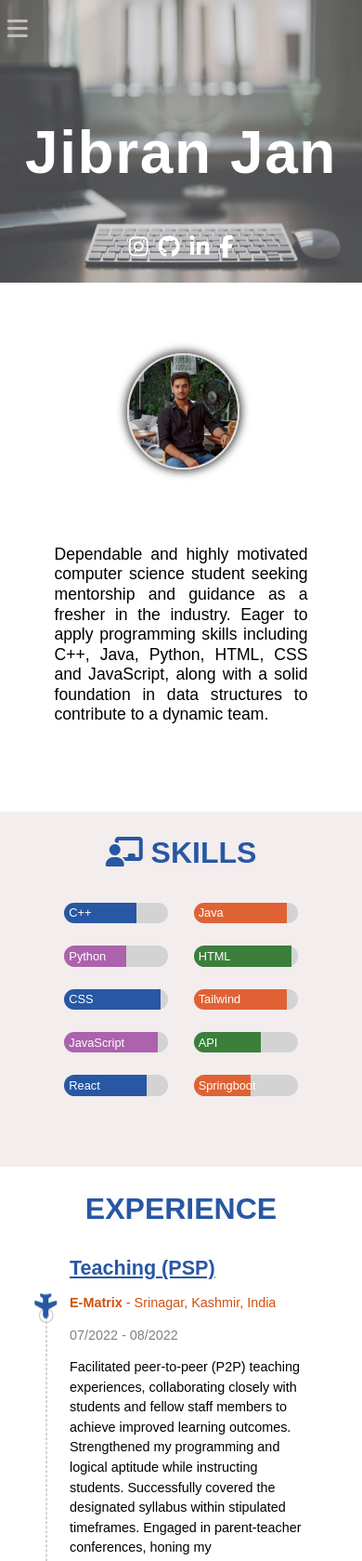
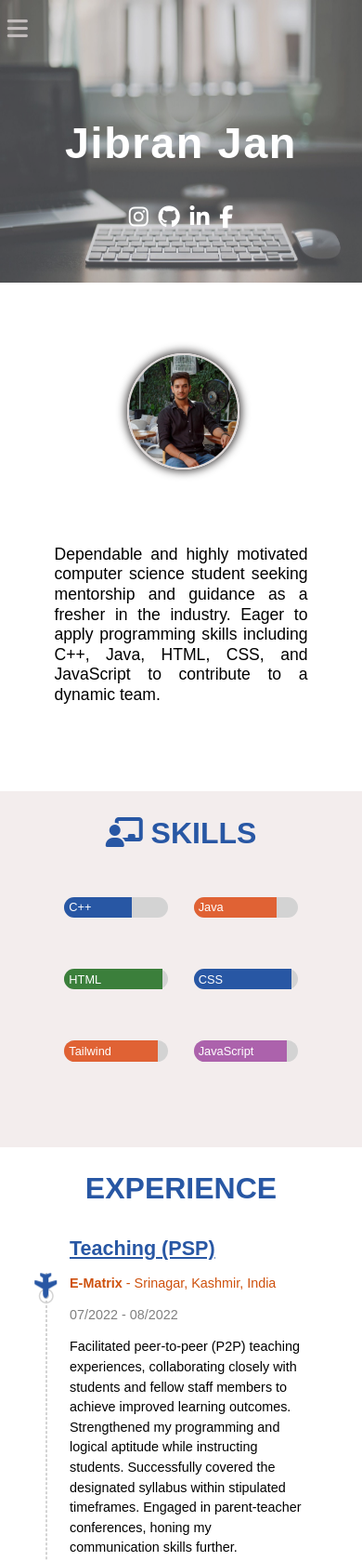
Before and after one commit to jibranjan/Portfolio, a plain HTML site: page index.html in a window 390 px wide. Shown: the top 1679 px of the page at 93% size. Drawn offline with Linux system fonts and the light colour scheme.

Commit message:
resume updated

```diff
--- a/index.html
+++ b/index.html
@@ -26,7 +26,7 @@
             </ul>
         </nav>
         <div class="mid_header">
-            <h1>Jibran Jan</h1>
+            <h1 class="myName">Jibran Jan</h1>
             <ul type="none" class="nav_ul2">
                 <li><a href="https://www.instagram.com/jibran_jan_"><i class="fa-brands fa-instagram"></i></a></li>
                 <li><a href="https://github.com/jibranjan"><i class="fa-brands fa-github"></i></a></li>
@@ -42,7 +42,7 @@
                 <img src="main-image.jpeg">
             </div>
             <div class="description">
-                <p class="summary">Dependable and highly motivated computer science student seeking mentorship and guidance as a fresher in the industry. Eager to apply programming skills including C++, Java, Python, HTML, CSS and JavaScript, along with a solid foundation in data structures to contribute to a dynamic team.</p>
+                <p class="summary">Dependable and highly motivated computer science student seeking mentorship and guidance as a fresher in the industry. Eager to apply programming skills including C++, Java, HTML, CSS, and JavaScript to contribute to a dynamic team.</p>
             </div>
         </section>
         <section id="Skills">
@@ -57,11 +57,6 @@
                     <div class="bar">
                         <div class="Java same_for_bar">
                             Java
-                        </div>
-                    </div>
-                    <div class="bar">
-                        <div class="Python same_for_bar">
-                            Python
                         </div>
                     </div>
                     <div class="bar">
@@ -82,21 +77,6 @@
                     <div class="bar">
                         <div class="JavaScript same_for_bar">
                             JavaScript
-                        </div>
-                    </div>
-                    <div class="bar">
-                        <div class="API same_for_bar">
-                            API
-                        </div>
-                    </div>
-                    <div class="bar">
-                        <div class="React same_for_bar">
-                            React
-                        </div>
-                    </div>
-                    <div class="bar">
-                        <div class="Springboot same_for_bar">
-                            Springboot
                         </div>
                     </div>
                 </div>
@@ -215,6 +195,21 @@
         <section id="Portfolio">
             <h1 class="section-title">PORTFOLIO</h1>
             <div class="projects">
+                <div class="ph project0">
+                    <div class="project-title p0t">
+                        <h1>Music App</h1>
+                        <!-- #0c1027 -->
+                        <ul class="pt-on-hover">
+                            <li>I developed a Music App using primarily HTML and Tailwind, complemented by a touch of CSS.</li>
+                            <li>This project replicates the foundational structure of a music application, focusing on its frontend design.</li>
+                            <li>Technologies used- HTML, CSS, Tailwind.</li>
+                            <li>Live link: <a class="link0" href="https://jibranjan.github.io/MusicApp/index.html">jibranjan.github.io/MusicApp/index.html</a></li>
+                        </ul>
+                    </div>
+                    <div class="project-image p0i">
+                        <img src="./musicNinja2.png">
+                    </div>
+                </div>
                 <div class="ph project1">
                     <div class="project-title p1t">
                         <h1>Text Translator</h1>
@@ -272,14 +267,14 @@
                     </form>
                 </div>
                 <div class="contact-right">
-                    <div class="touch">
+                    <!-- <div class="touch">
                         <div class="rs-title">
                             <h1>Get In Touch</h1>
                         </div>
                         <div class="t-bottom">
                             <p>Lorem ipsum dolor sit amet consectetur adipisicing elit. </p>
                         </div>
-                    </div>
+                    </div> -->
                     <div class="address">
                         <div class="rs-title">
                             <h1>My Address</h1>
--- a/style.css
+++ b/style.css
@@ -181,23 +181,19 @@ section:nth-child(2n)
     border-bottom-left-radius: 0.8rem;
 }
 .Cpp{
-    width: 65%;
+    width: 60%;
     background-color: #2857a4;
 }
 .Java{
-    width: 85%;
+    width: 75%;
     background-color: rgb(224, 98, 52);
-}
-.Python{
-    width: 55%;
-    background-color: rgb(172, 98, 172);
 }
 .Html{
     width: 90%;
     background-color: rgb(59, 127, 59);
 }
 .CSS{
-    width: 88%;
+    width: 90%;
     background-color: #2857a4;
 }
 .Tailwind{
@@ -208,18 +204,7 @@ section:nth-child(2n)
     width: 85%;
     background-color: rgb(172, 98, 172);
 }
-.API{
-    width: 60%;
-    background-color: rgb(59, 127, 59);
-}
-.React{
-    width: 75%;
-    background-color: #2857a4;
-}
-.Springboot{
-    width: 50%;
-    background-color: rgb(224, 98, 52);
-}
+
 
 /* Portfolio */
 .projects{
@@ -241,6 +226,9 @@ section:nth-child(2n)
     border-left: 3px solid;
     padding: 10px;
 }
+.p0t, .link0{
+    color: #1c2450;
+}
 .p1t, .link1{
     color: #0E80FA;
 }
@@ -251,7 +239,9 @@ section:nth-child(2n)
 .p3t, .link3{
     color: #EE6085;
 }
-
+.p0i img{
+    box-shadow: 0px 0px 10px 1px #1c2241;
+}
 .p1i img{
     box-shadow: 0px 0px 10px 1px #104b8a;
 }
@@ -459,13 +449,13 @@ section:nth-child(2n)
 }
 .form button{
     margin-top: 20px;
-    padding: 18px 0px;
+    padding: 18px;
     background-color: inherit;
     border: 2px solid white;
     font-size: 1.1rem;
     line-height: 1.5rem;
     color: white;
-    width: 70%;
+    width: 90%;
     align-self: center;
 }
 .address p i{
@@ -475,7 +465,11 @@ section:nth-child(2n)
     text-decoration: none;
     color: white;
 }
-
+@media screen and (max-width:500px) {
+    .mid_header h1{
+        font-size: 12vw;
+    }
+}
 @media screen and (max-width:1000px){
     .my_image{
         width: 30%;
```
Also changed, not shown: musicNinja2.png (added).
